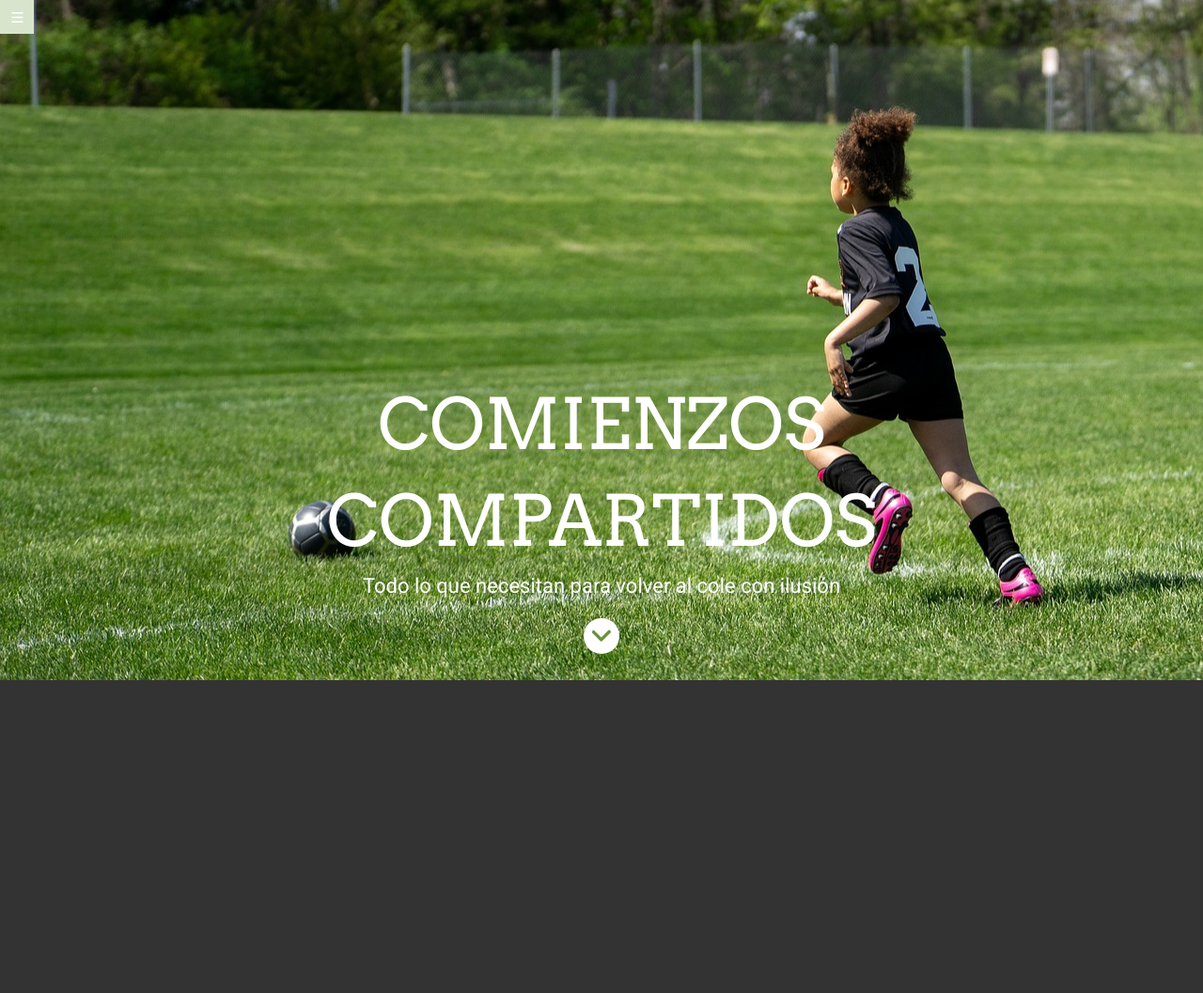
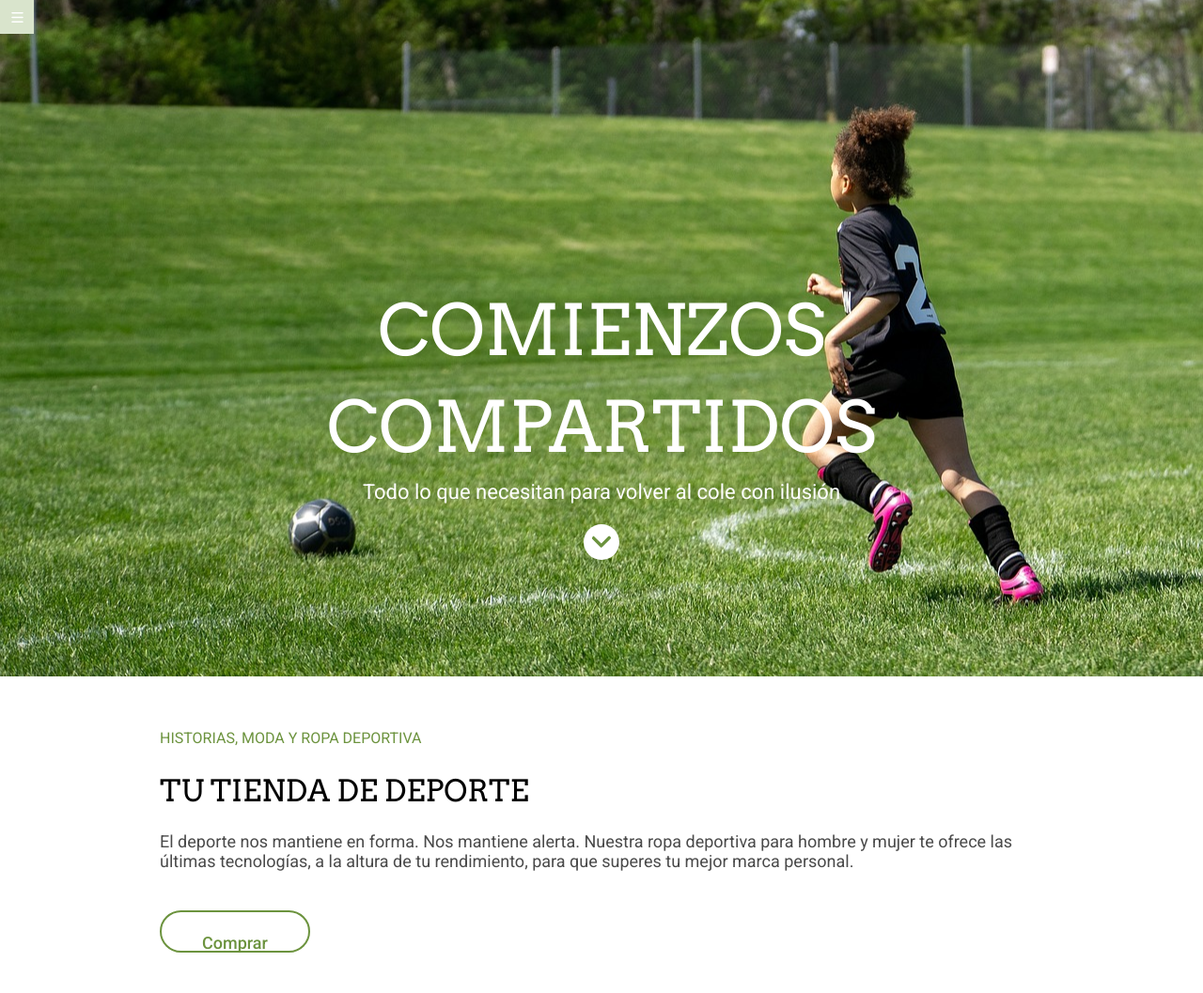
Before and after one commit to Adalab/modulo-1-evaluacion-final-Virvilt, a website built with Vite: page src/index.html in a window 1280 px wide. Shown: the whole page at 94% size. Before the commit the page ends 800 px from the top, so only its background shows below. Built offline with nearby package versions, Linux system fonts and the light colour scheme.

Commit message:
update part.2

```diff
--- a/src/index.html
+++ b/src/index.html
@@ -17,7 +17,19 @@
     </header>
 
     <main>
+
       <load src="partials/slider.html" />
+
+
+      <section class="section_1">
+        <p class="introduction_text">HISTORIAS, MODA Y ROPA DEPORTIVA</p>
+        <h2 class="tittle">TU TIENDA DE DEPORTE</h2>
+        <p class="paragraph">El deporte nos mantiene en forma. Nos mantiene alerta. Nuestra ropa deportiva para hombre y mujer te ofrece las últimas tecnologías, a la altura de tu rendimiento, para que superes tu mejor marca personal.</p>
+
+      <button class="button">
+        <a class="cta" href="https://adalab.es/">Comprar</a>
+      </button>
+      </section>
 
 
 
--- a/src/partials/slider.html
+++ b/src/partials/slider.html
@@ -1,9 +1,9 @@
-<hero class="box_slider">
+<section class="hero">
 
 
-    <section class="box_text">
+    <article class="hero_text">
 
-        <article class="tittle">
+
             <h1 class="text">COMIENZOS</h1>
             <h2 class="text">COMPARTIDOS</h2>
             <h3 class="text2">Todo lo que necesitan para volver al cole con ilusión</h3>
@@ -11,12 +11,13 @@
                 <a href="https://www.google.com/">
                 <img class="ico_scroll" src="./image/ico-scroll-down.svg"></a>
             </p>
-        </article>
 
+
+    </article>
 <!--         <section class="scroll_1">
             <a class="icon_scroll_down" href="https://www.google.com/"><img class="ico_scroll" src="./image/ico-scroll-down.svg"></a>
         </section>
     </section> -->
 
 
-</hero>
+</section>
--- a/src/scss/main.scss
+++ b/src/scss/main.scss
@@ -2,10 +2,11 @@
 @import './components/icon_menu.scss';
 @import './page_sections/principal_slider.scss';
 @import './components/icon_section.scss';
+@import './page_sections/text_section.scss';
 
 
 :root {
-  background-color: #333333;
+  background-color: #ffffff;
   color: white;
   font: 16px 'Roboto', arial, sans;
   font: 40px 'Arvo';
--- a/src/scss/page_sections/principal_slider.scss
+++ b/src/scss/page_sections/principal_slider.scss
@@ -1,5 +1,5 @@
-.box_slider {
-    background-image: url('/image/cover.jpeg');
+.hero {
+  background-image: url("/image/cover.jpeg");
   background-position: center;
   background-size: cover;
   background-position: 85%;
@@ -8,21 +8,12 @@
   min-height: 720px;
   display: flow-root;
 
-
-
-
   @media (min-width: 320px) {
   }
 
-
-}
-
-.box_text {
-    justify-content:center;
+  .hero_text {
+    justify-content: center;
     padding: 400px 0 0 0;
-
-}
-
 
     .text {
       font-family: "Arvo", serif;
@@ -31,7 +22,6 @@
       padding: 5px 0 5px 0;
       font-size: 100%;
       text-align: center;
-    list-style-type: none;
 
       @media (min-width: 768px) {
         font-size: 75px;
@@ -40,7 +30,6 @@
       @media (min-width: 1280px) {
         font-size: 75px;
       }
-
     }
 
     .text2 {
@@ -50,10 +39,13 @@
       font-size: 22px;
       padding: 5px 40px 5px 40px;
       text-align: center;
-    list-style-type: none;
 
       @media (min-width: 768px) {
         padding: 5px 240px 5px 240px;
       }
-
     }
+    @media (min-width: 768px) {
+        padding: 300px 0 0 0;
+    }
+  }
+}
--- a/src/scss/page_sections/text_section.scss
+++ b/src/scss/page_sections/text_section.scss
@@ -0,0 +1,114 @@
+
+.section_1 {
+    width: 100%;
+    padding: 0 17px 30px 17px;
+
+
+    .introduction_text {
+        font-family: "Roboto", sans-serif;
+        font-weight: 400px;
+        font-style: normal;
+        font-size: 14px;
+        color: #6c933e ;
+        text-align:left;
+        margin: 34px 0 5px 0;
+
+
+        @media (min-width: 768px) {
+            font-size: 16px;
+        }
+
+        @media (min-width: 1280px) {
+            font-size: 16px;
+        }
+
+    }
+
+    .tittle {
+        font-family: "Arvo", serif;
+        font-weight: 400;
+        font-style: normal;
+        font-size: 22px;
+        color: #000000 ;
+        text-align:left;
+        margin: 10px 0 5px 0;
+        line-height: 1;
+
+        @media (min-width: 768px) {
+            font-size: 32px;
+            padding: 21px 0px 12px 0px;
+            text-align:30px ;
+          }
+
+        @media (min-width: 1280px) {
+            font-size: 32px;
+            text-align:30px ;
+          }
+
+
+    }
+    .paragraph {
+        font-family: "Roboto", regular;
+        font-weight: 400px;
+        font-style: normal;
+        font-size: 18px;
+        color: #4a4a4a ;
+        text-align:left;
+        margin: 15px 0 42px 0;
+    }
+
+        @media (min-width: 768px) {
+        font-size: 20px;
+        padding: 21px 40px 12px 40px;
+        text-align:30px ;
+       }
+
+    @media (min-width: 1280px) {
+        font-size: 20px;
+        text-align:30px ;
+    }
+
+
+    @media (min-width: 1280px) {
+        font-size: 20px;
+        padding: 22px 170px 41px 170px;
+        text-align:30px ;
+    }
+
+}
+
+.button {
+    display: inline-block;
+    width: 160px;
+    height: 45px;
+    padding-block: 10px;
+    padding-inline: 30px;
+    border: solid 2px #6c933e;
+    background-color: #fff;
+    border-radius: 30px;
+    text-decoration: none;
+
+    @media (min-width: 768px) {
+        font-size: 20px;
+        padding: 21px 40px 12px 40px;
+        text-align:30px ;
+    }
+
+    @media (min-width: 1280px) {
+        width: 160px;
+        height: 45px;
+        font-size: 20px;
+        text-align: 45px ;
+    }
+  }
+
+  .cta {
+    font-family: "Roboto", regular;
+    font-weight: 400px;
+    font-style: normal;
+    font-size: 18px;
+    color: #6c933e;
+    font-weight: 500;
+    text-decoration: none;
+
+  }
```
Lines whose indentation alone changed are shown as unchanged.
